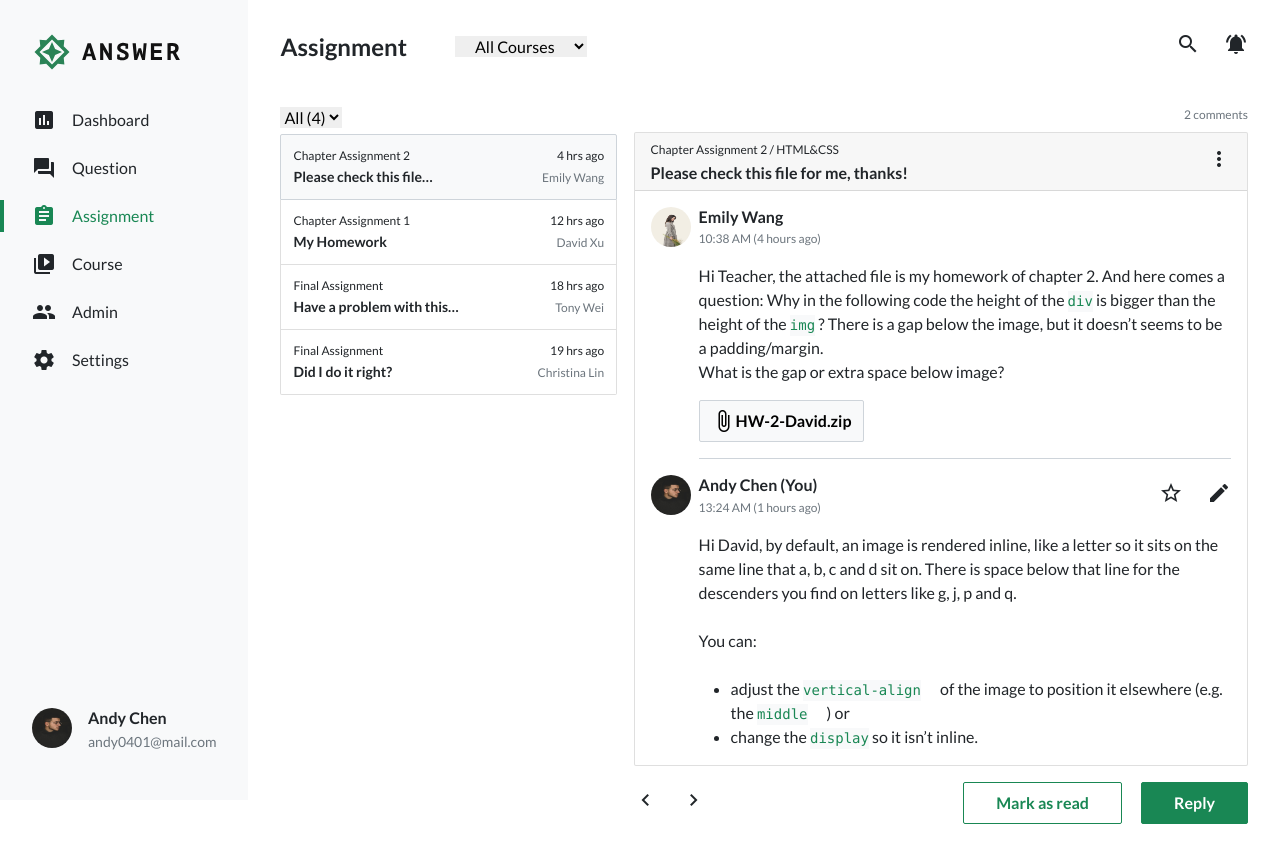
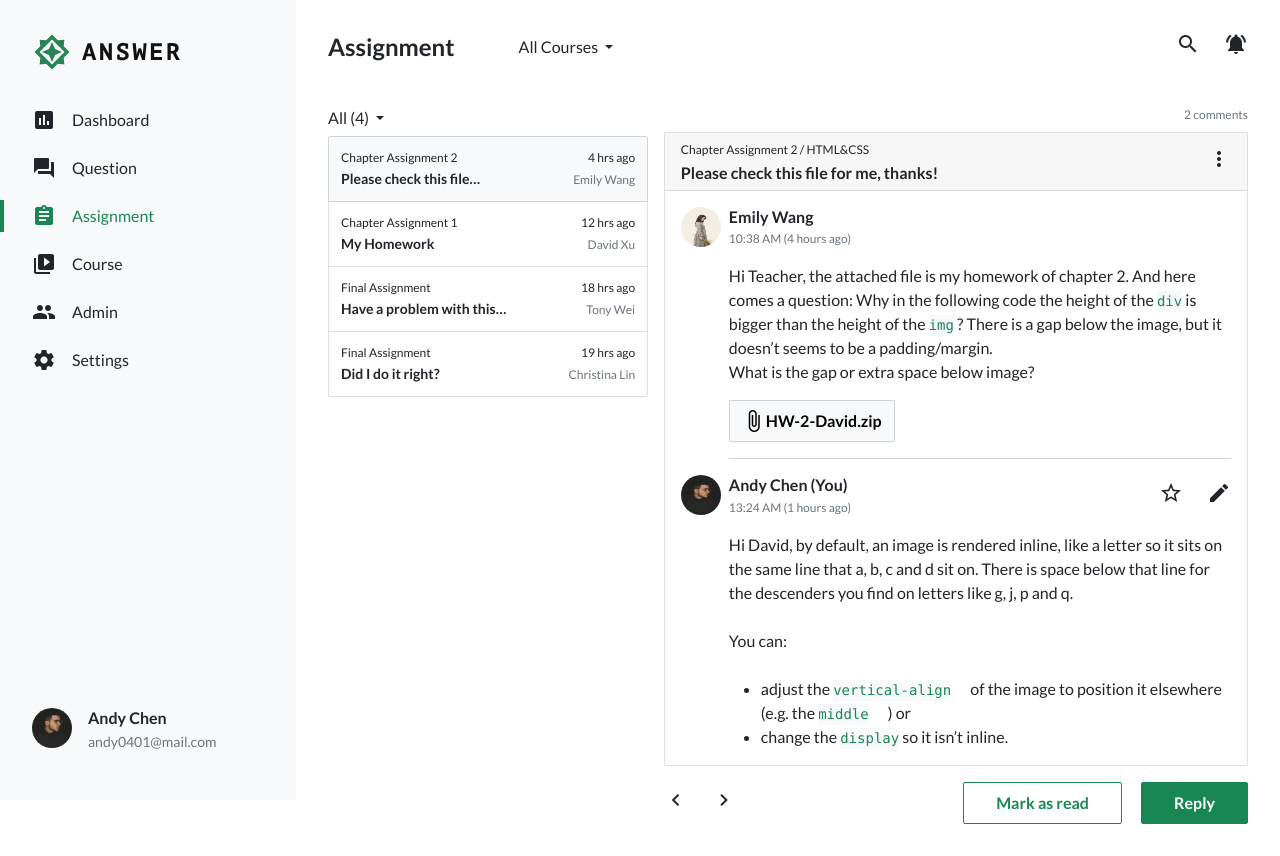
Before and after one commit to Lina-SHU/2022_adminform, a plain HTML site: page assignment.html in a window 1280 px wide. Drawn offline with Linux system fonts and the light colour scheme.

Commit message:
Update 2022-08-19T14:55:30.124Z

```diff
--- a/assets/style/all.css
+++ b/assets/style/all.css
@@ -8,7 +8,8 @@ body {
 }
 
 .navBar {
-  width: 23%;
+  width: 296px;
+  position: fixed;
 }
 
 .navBarList-link {
@@ -28,6 +29,10 @@ body {
   color: #198754;
 }
 
+.content {
+  margin-left: 296px;
+}
+
 .arrow_downward {
   font-size: 18px;
 }
@@ -44,6 +49,8 @@ body {
 .author {
   width: 40px;
   height: 40px;
+  -o-object-fit: cover;
+     object-fit: cover;
 }
 
 .view-modal-img {
@@ -85,10 +92,6 @@ body {
   margin-bottom: 24.5px;
 }
 
-.form-space-pb {
-  padding-bottom: 24.5px;
-}
-
 .form-check-input {
   width: 24px;
   height: 24px;
--- a/assignment.html
+++ b/assignment.html
@@ -13,10 +13,10 @@
   </head>
 
   <body>
-    <div class="d-flex vh-100">
-      <div class="h-100 d-flex flex-column justify-content-between bg-light navBar">
-        <nav>
-          <a class="d-block p-5" href="#">
+    <div class="d-flex">
+      <div class="vh-100 d-flex flex-column justify-content-between bg-light navBar">
+        <nav class="">
+          <a class="d-block p-5" href="./index.html">
             <img src="./assets/images/logo-ANSWER.svg" alt="LOGO">
           </a>
           <ul class="navBarList list-unstyled">
@@ -68,15 +68,21 @@
           </div>
         </div>
       </div>
-      <div class="flex-fill">
+      <div class="content flex-fill">
         <div class="d-flex justify-content-between align-items-center p-5">
   <div class="d-flex align-items-center">
     <h2 class="fw-bold fs-4 me-6 mb-0">Assignment</h2>
-    <select class="px-3 border-0">
-      <option value="All Courses">All Courses</option>
-      <option value="2">Two</option>
-      <option value="3">Three</option>
-    </select>
+    <div class="dropdown">
+      <a class="px-3 border-0 dropdown-toggle" href="#" role="button" id="dropdownMenuLink" data-bs-toggle="dropdown">
+        All Courses
+      </a>
+
+      <ul class="dropdown-menu">
+        <li><a class="dropdown-item" href="#">All Courses</a></li>
+        <li><a class="dropdown-item" href="#">Two</a></li>
+        <li><a class="dropdown-item" href="#">Three</a></li>
+      </ul>
+    </div>
   </div>
   <ul class="list-unstyled d-flex mb-0">
     <li>
@@ -93,11 +99,17 @@
 </div>
 <div class="d-flex justify-content-between pt-3sm px-5">
   <div class="list">
-    <select class="border-0 mb-2sm">
-      <option value="All">All (4)</option>
-      <option value="2">Two</option>
-      <option value="3">Three</option>
-    </select>
+    <div class="dropdown mb-2sm">
+      <a class="border-0 dropdown-toggle" href="#" role="button" id="dropdownMenuLink" data-bs-toggle="dropdown"">
+        All (4)
+      </a>
+
+      <ul class="dropdown-menu" aria-labelledby="dropdownMenuLink">
+        <li><a class="dropdown-item" href="#">All (4)</a></li>
+        <li><a class="dropdown-item" href="#">Two</a></li>
+        <li><a class="dropdown-item" href="#">Three</a></li>
+      </ul>
+    </div>
     <div class="list-group">
       <a href="#" class="list-group-item list-group-item-action active p-3sm text-dark bg-light" aria-current="true">
         <div class="d-flex justify-content-between mb-1">
```
Also changed, not shown: index.html (+17 -12 lines), 1 other file.
